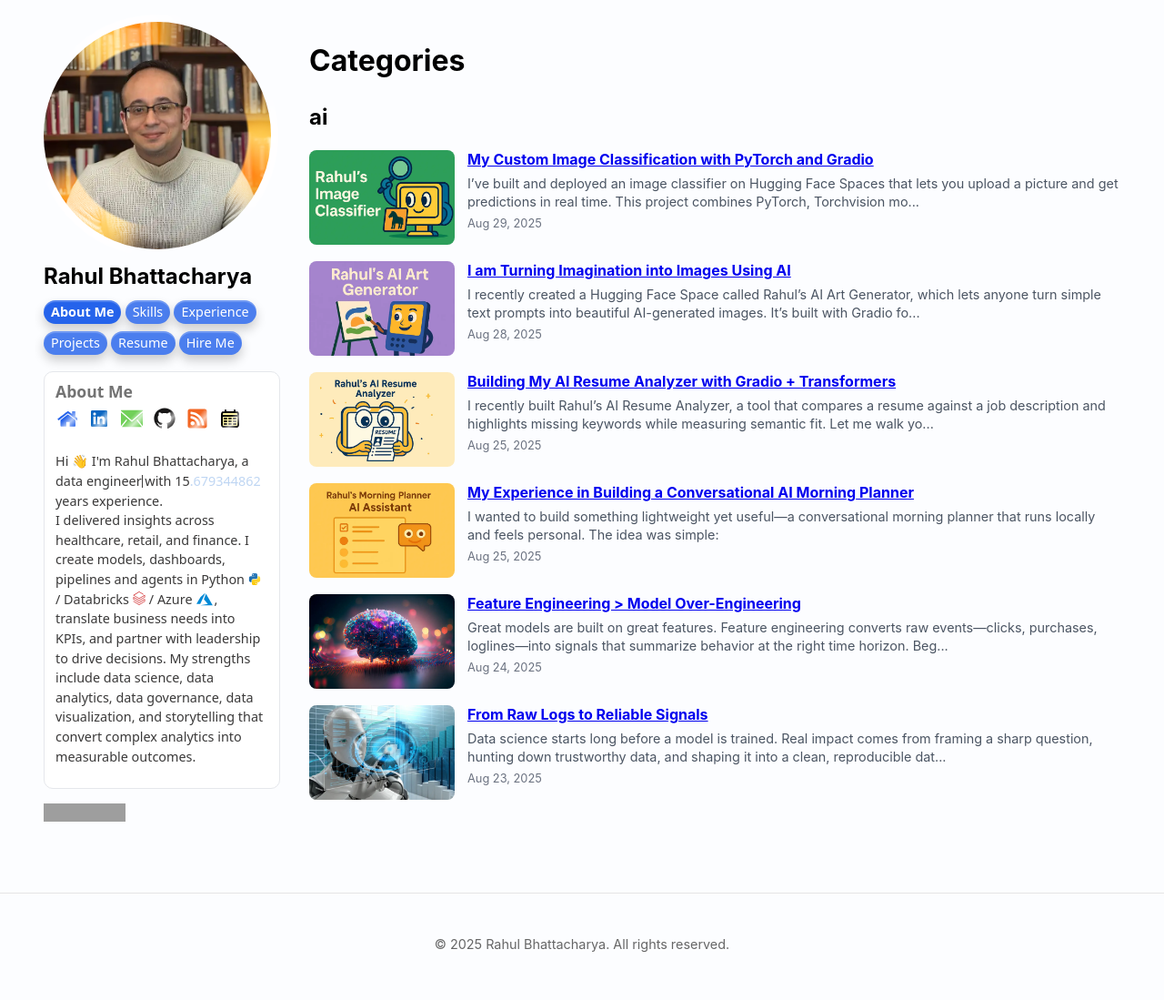
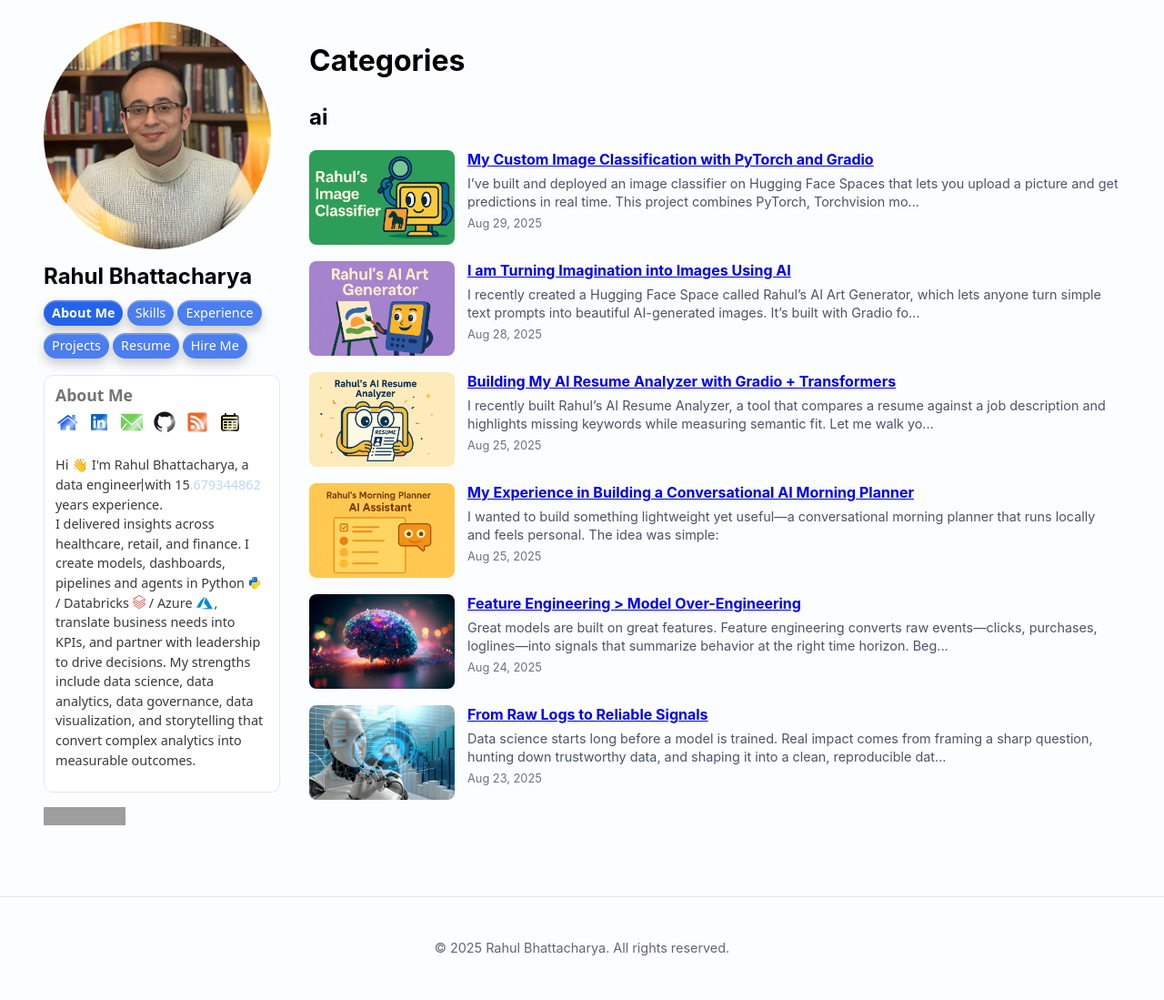
Before and after one commit to RahulBhattacharya1/RahulBhattacharya1.github.io, a Jekyll site: the page built from categories.html, in a window 1280 px wide. Shown: the whole page at 91% size. Built offline with Jekyll 4.4.1, drawn with Linux system fonts in a browser that asks for light colours; grey boxes are pictures that could not be loaded.

Commit message:
Update main.scss

```diff
--- a/assets/css/main.scss
+++ b/assets/css/main.scss
@@ -995,7 +995,7 @@
   flex: 0 0 auto;
   margin-bottom: 8px;
 
-  padding: 3px 8px;          /* roomier, like the sample */
+  padding: 4px 9px;          /* roomier, like the sample */
   font-size: 0.9rem;
   /*font-weight: 600;*/
 
```
